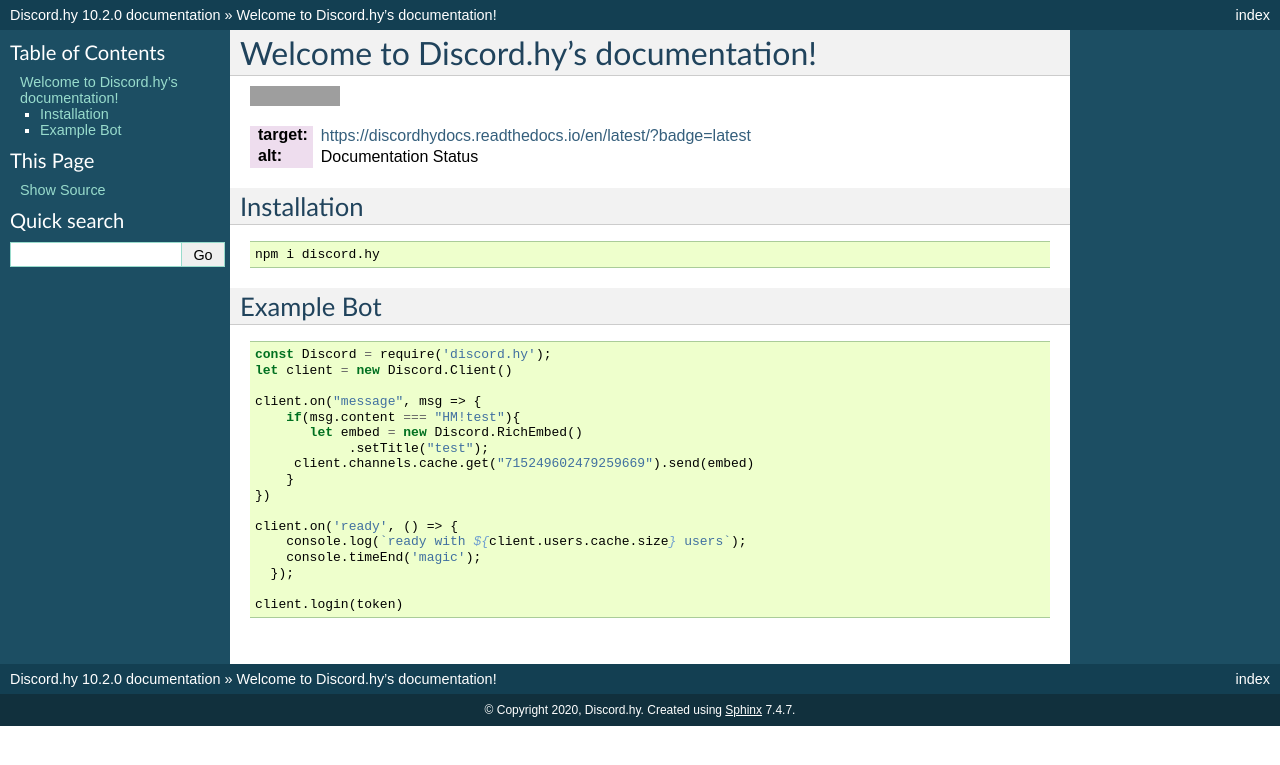
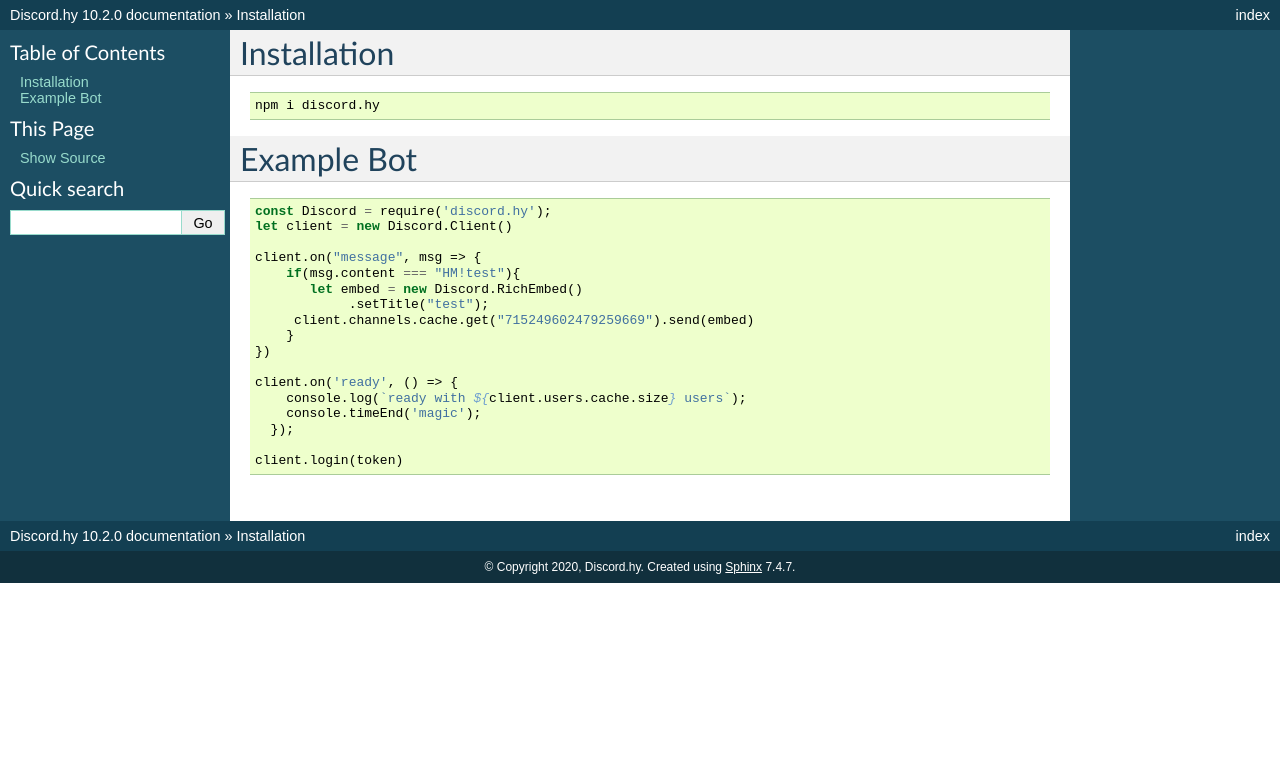
Before and after one commit to hydrogen-studio/discordhydocs, a Sphinx documentation site: the page built from docs/index.rst, in a window 1280 px wide. Shown: the top 765 px of the page. Built offline with Sphinx 7.4.7, drawn with Linux system fonts in a browser that asks for light colours; grey boxes are pictures that could not be loaded.

Commit message:
Update index.rst

```diff
--- a/docs/index.rst
+++ b/docs/index.rst
@@ -1,10 +1,3 @@
-Welcome to Discord.hy's documentation!
-==================================================
-
-.. image:: https://readthedocs.org/projects/discordhydocs/badge/?version=latest
-:target: https://discordhydocs.readthedocs.io/en/latest/?badge=latest
-:alt: Documentation Status
-
 Installation
 ------------
 
```
